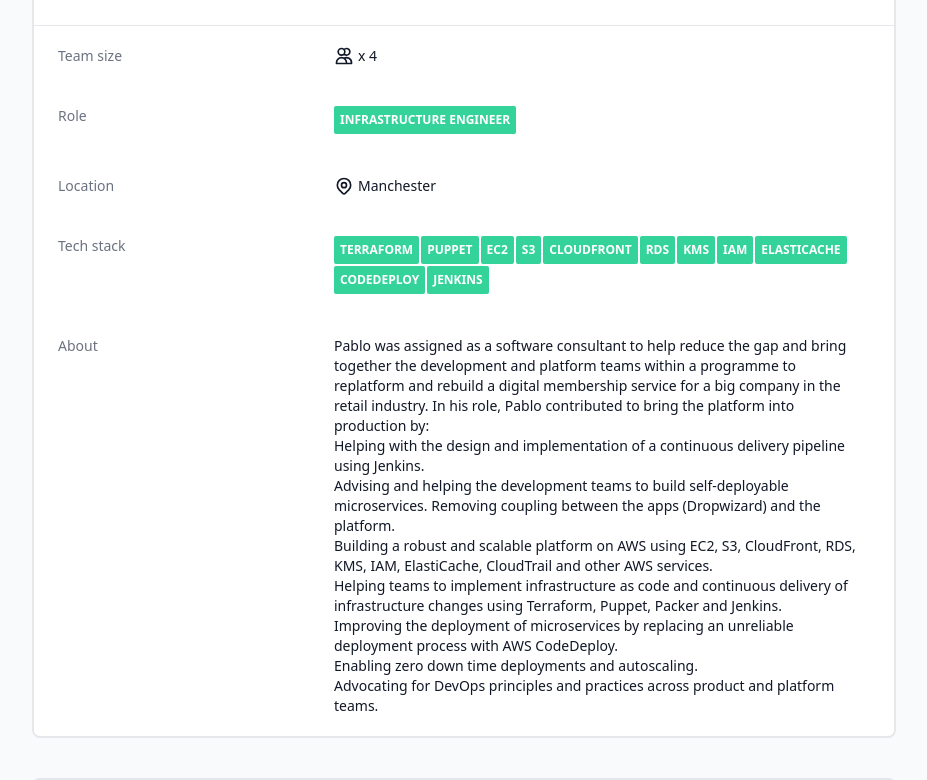
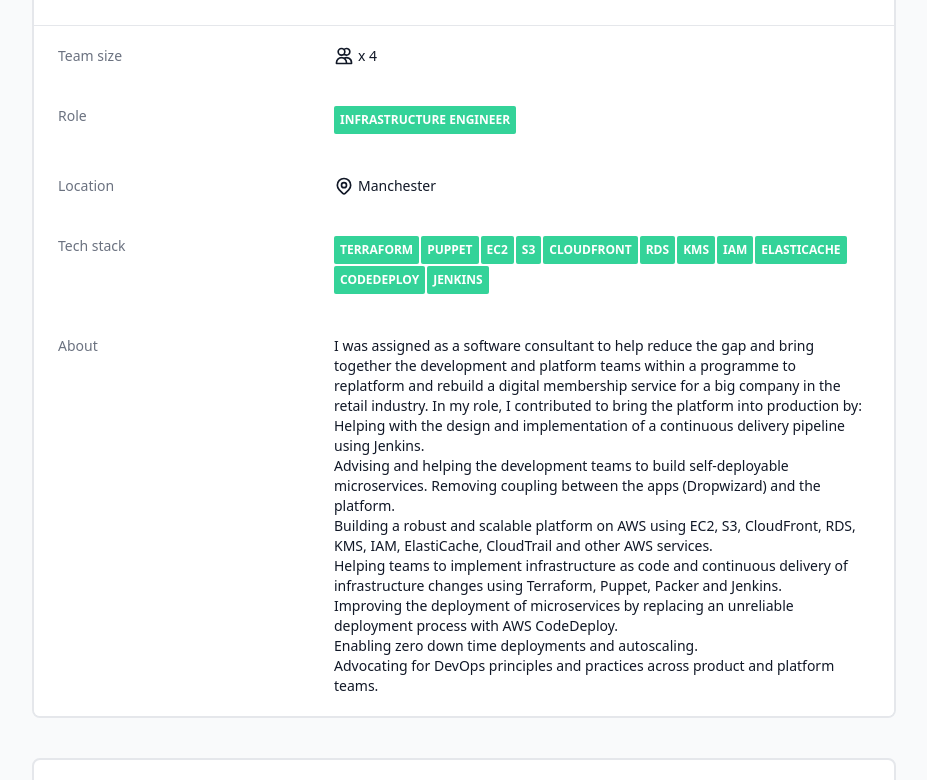
Before and after one commit to portovep/pabloporto.me, a Next.js app: page /working in a window 1280 px wide. Shown: the part 2005-2785 px from the top of the page, without its empty margins (176-1103 px from the left). Built offline with nearby package versions, Linux system fonts and the light colour scheme; what @tailwindcss/typography would draw is missing.

Commit message:
Reword project descriptions

```diff
--- a/content/projectsData.js
+++ b/content/projectsData.js
@@ -6,8 +6,8 @@
         role: 'Infrastructure Engineer',
         location: 'Manchester',
         description:
-            '<p>Pablo was assigned as a platform engineer to help build a secure site to site VPN on the cloud between two big organisations in the UK. The VPN provides a mechanism for these organisations to exchange very confidential user information in a secure manner' +
-            'In his role, Pablo contributed to bring the platform into production by:</p>' +
+            '<p>I was assigned as a platform engineer to help build a secure site to site VPN on the cloud between two big organisations in the UK. The VPN provides a mechanism for these organisations to exchange very confidential user information in a secure manner' +
+            'In my role, I contributed to bring the platform into production by:</p>' +
             '<ul>' +
             '<li>Automate the configuration of an off-the-shell VPN product (Sophos UTM) using Python/Pytest and orchestrating this configuration using Gitlab CI/CD.</li>' +
             '<li>Helping training and coaching team members on how to do infrastructure as code following continuous delivery practices.</li>' +
@@ -26,8 +26,8 @@
         role: 'Fullstack Developer',
         location: 'Glasgow',
         description:
-            '<p>Pablo was assigned as a fullstack engineer to help evolving a loans assessment platform for the government. ' +
-            'In his role, Pablo contributed to bring the platform into production by:</p>' +
+            '<p>I was assigned as a fullstack engineer to help evolving a loans assessment platform for the government. ' +
+            'In my role, I contributed to bring the platform into production by:</p>' +
             '<ul>' +
             '<li>Leading the design and implementation of a SPA application using React/Redux/ES6.</li>' +
             '<li>Leading the effort to introduce a shared design system and react component library to enable the different teams to deliver UI functionality faster.</li>' +
@@ -46,7 +46,7 @@
         role: 'Infrastructure Engineer',
         location: 'Madrid',
         description:
-            '<p>Pablo was assigned as a platform engineer to build a custom PaaS solution for one of the biggest banks in Spain. The PaaS was built using Openshift/Kubernetes and deployed on top of AWS first and then OpenStack. The goals were to minimise the time to market of the different digital services the bank offers, reduce costs and improve the developer experience. In his role, Pablo contributed to the platform by:</p>' +
+            '<p>I was assigned as a platform engineer to build a custom PaaS solution for one of the biggest banks in Spain. The PaaS was built using Openshift/Kubernetes and deployed on top of AWS first and then OpenStack. The goals were to minimise the time to market of the different digital services the bank offers, reduce costs and improve the developer experience. In my role, I contributed to the platform by:</p>' +
             '<ul>' +
             '<li>Deploying a scalable and reliable Openshift/Kubernetes cluster in AWS using Terraform, Ansible and ConcourseCI.</li>' +
             '<li>Designing and implementing multi-region and multi-AZ network topologies in AWS to meet scalability and resilience requirements.</li>' +
@@ -66,9 +66,9 @@
         role: 'Infrastructure Engineer',
         location: 'Manchester',
         description:
-            '<p>Pablo was assigned as a software consultant to help reduce the gap and bring together the ' +
+            '<p>I was assigned as a software consultant to help reduce the gap and bring together the ' +
             'development and platform teams within a programme to replatform and rebuild a digital membership service for a ' +
-            'big company in the retail industry. In his role, Pablo contributed to bring the platform into production by:</p>' +
+            'big company in the retail industry. In my role, I contributed to bring the platform into production by:</p>' +
             '<ul>' +
             '<li>Helping with the design and implementation of a continuous delivery pipeline using Jenkins.</li>' +
             '<li>Advising and helping the development teams to build self-deployable microservices. Removing coupling ' +
@@ -92,7 +92,7 @@
         role: 'Fullstack Developer',
         location: 'Hamburg',
         description:
-            '<p>Pablo was assigned as a full stack developer to deliver a custom mobile web application for a ' +
+            '<p>I was assigned as a full stack developer to deliver a custom mobile web application for a ' +
             'big wholesale retailer. The system, build with a React/Redux stack for the front-end and Spring/Cassandra for ' +
             'the back-end, helps drivers with the process of delivering goods to customers. Other tasks:</p>' +
             '<ul>' +
@@ -115,7 +115,7 @@
         role: 'Fullstack Developer',
         location: 'Manchester',
         description:
-            '<p>Pablo was assigned as a full-stack developer to deliver and operate a custom content-management ' +
+            '<p>I was assigned as a full-stack developer to deliver and operate a custom content-management ' +
             'system for thoughtworks.com. The system, build with a Ruby/Sinatra/Javascript stack, enables content managers and ' +
             'editors from different business capabilities (marketing, recruitment, sales) to easily inline edit, create and ' +
             'publish heterogeneous content using the same user interface as the company’s website. Other tasks:</p>' +
```
